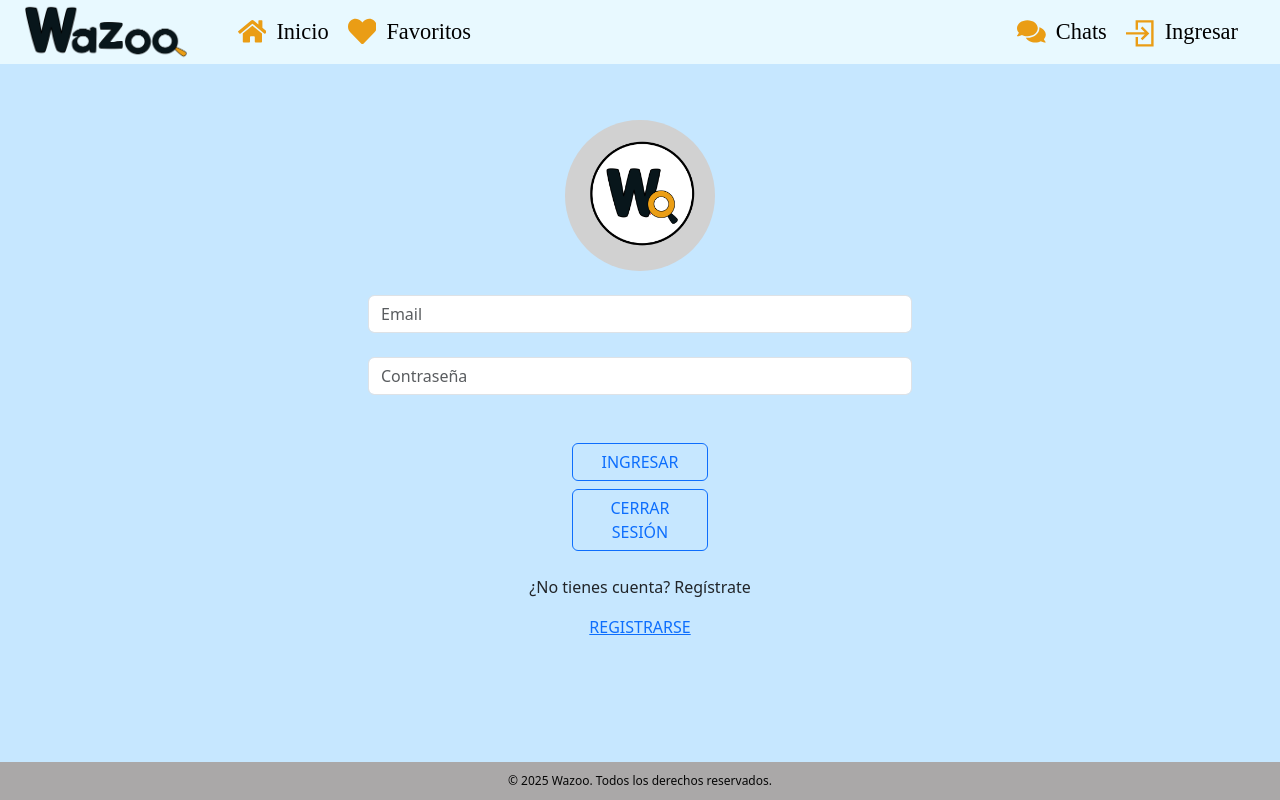
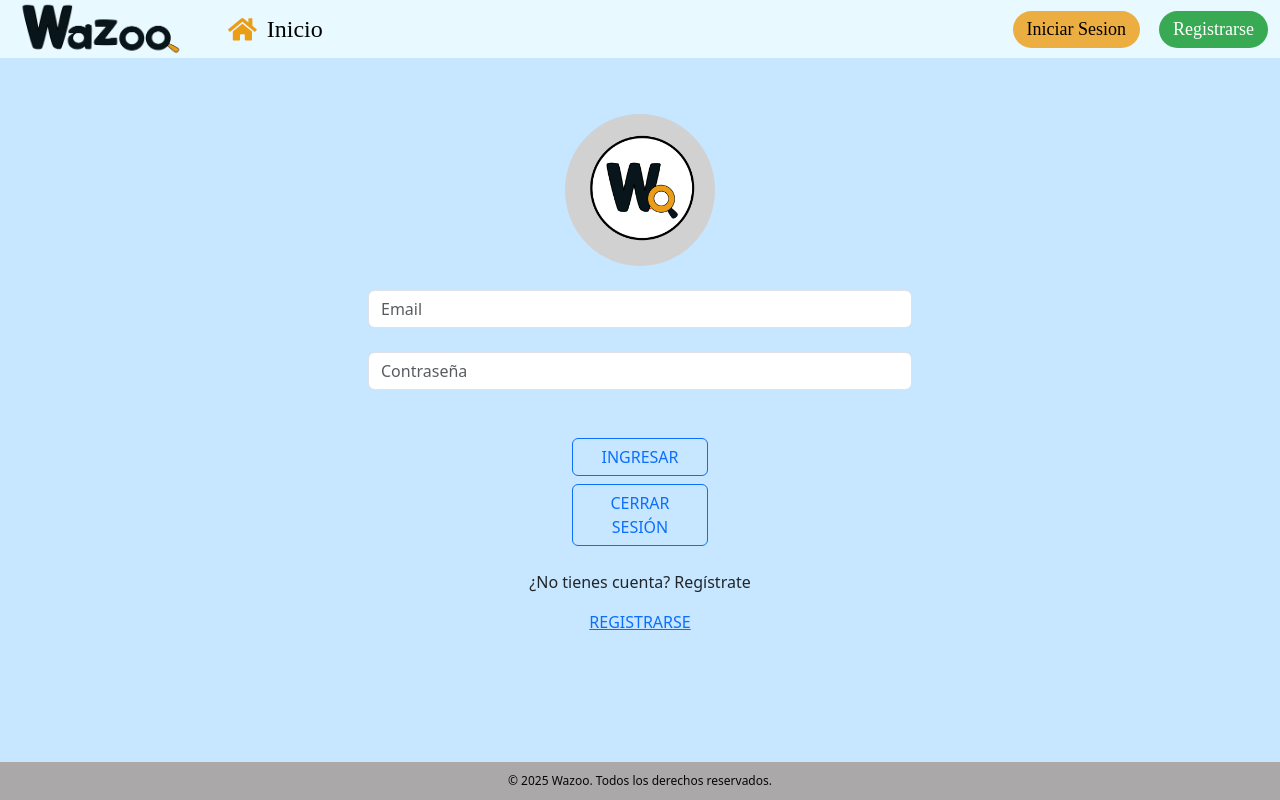
Before and after one commit to AndresTabor/proyecto-final-team1-front, a React (Vite) app: page /login in a window 1280 px wide. Built offline with nearby package versions, Linux system fonts and the light colour scheme; a web font is replaced by a local one.

Commit message:
añadido y eliminado iconos dependediendo del login y mejoras generales de la navbar

```diff
--- a/src/App.jsx
+++ b/src/App.jsx
@@ -16,9 +16,6 @@ import "react-toastify/dist/ReactToastify.css";
 import './App.css'
 import EditPostForm from './components/posts/EditPostForm';
 import { PublicProfile } from './views/PublicProfile';
-
-
-
 
 function App() {
 
--- a/src/components/navbar/NavBar.css
+++ b/src/components/navbar/NavBar.css
@@ -7,14 +7,11 @@
     left: 0;
     top: 0;
     z-index: 100;
-    /* font-family: "M PLUS Rounded 1c"; */
     font-family: "Calistoga";
 }
 
-/* Logo */
 .logo-letras img {
-    width: 9em;
-    padding: 2px;
+    width: 8em;
 }
 
 .left-items {
@@ -27,7 +24,7 @@
     display: flex;
     gap: 15px;
     margin-left: auto;
-    margin-right: 40px;
+    margin-right: 10px;
 }
 
 .navbar-top ul {
@@ -56,12 +53,14 @@
     display: flex;
     align-items: center;
     padding: 2px;
-    font-size: 1.4em;
+    font-size: 1.5em;
 }
 
 .navbar-top a:hover svg{
     transform: scale(1.2);
+    transition: all 0.3s ease;
 }
+
 
 a svg {
     font-size: 1.8rem;
@@ -77,6 +76,7 @@ a svg {
     bottom: 0;
     left: 0;
     z-index: 100;
+    padding: 5px;
 }
 
 .navbar-bottom ul {
@@ -91,8 +91,36 @@ a svg {
     color: #EA9D15;
 }
 
-.navbar-bottom a svg:hover{
-    color: black;
+.active-link-bottom svg{
+    color: black !important;
+    transform: scale(1.2);
+}
+
+button {
+    border-radius: 25px;
+    padding: 5px 14px;
+    border: none;
+    cursor: pointer;
+    transition: all 0.3s ease;
+    font-size: 18px;
+    background-color: #edae41;
+}
+
+button:hover {
+    background-color: #e39d24;
+    color: rgb(255, 255, 255);
+    transform: scale(1.05);
+}
+
+.register-button {
+    background-color: #39aa54;
+    color: white;
+}
+
+.register-button:hover {
+    background-color: #218838;
+    transform: translateY(-3px);
+    box-shadow: 0 4px 8px rgba(0, 0, 0, 0.2);
 }
 
 
--- a/src/components/navbar/NavBar.jsx
+++ b/src/components/navbar/NavBar.jsx
@@ -1,18 +1,18 @@
 import "./NavBar.css";
 import { Link, NavLink } from "react-router-dom";
 import { FaHome, FaHeart, FaComments, FaUserCircle } from "react-icons/fa";
+import { BiLogOut } from "react-icons/bi";
 import { GrLogin } from "react-icons/gr";
 import { useContext } from "react";
 import { Context } from "../../store/AppContext";
-
-const logo = "/src/assets/images/logo-wazoo.png";
+import logo from "/src/assets/images/logo-wazoo.png";
 
 export const NavBar = () => {
     const { store } = useContext(Context);
 
     return (
         <>
-            {/* navbar de arriba */}
+            {/* Navbar de arriba */}
             <nav className="navbar-top">
                 <ul>
                     <li className="logo-letras">
@@ -20,7 +20,6 @@ export const NavBar = () => {
                             <img src={logo} alt="Logo" />
                         </Link>
                     </li>
-
                     <div className="left-items">
                         <li>
                             <NavLink
@@ -35,73 +34,55 @@ export const NavBar = () => {
                                 to="/favorites"
                                 className={({ isActive }) => (isActive ? "active-link-top" : "")}
                             >
-                                <FaHeart /> Favoritos
+                                {store.user && store.user.id ? <span><FaHeart />Favoritos</span> : ""}
                             </NavLink>
                         </li>
                     </div>
-
                     <div className="right-items">
                         <li>
                             <NavLink
                                 to="/chats"
                                 className={({ isActive }) => (isActive ? "active-link-top" : "")}
                             >
-                                <FaComments /> Chats
+                                {store.user && store.user.id ? <span><FaComments />Chats</span> : ""}
                             </NavLink>
                         </li>
-                        <li>
-                            <NavLink
-                                to={store.user && store.user.id ? "/profile" : "/login"}
-                                className={({ isActive }) => (isActive ? "active-link" : "")}
-                            >
-                                {store.user && store.user.id ? (
-                                    <span>
-                                        <FaUserCircle />
-                                        Mi Perfil
-                                    </span>
-                                ) : (
-                                    <span>
-                                        <GrLogin />
-                                        Ingresar
-                                    </span>
-                                )}
-                            </NavLink>
-                        </li>
+                        {store.user && store.user.id ? "" : <li><NavLink ><button>Iniciar Sesion</button></NavLink></li>}
+                        {store.user && store.user.id ? "" : <li><NavLink><button className="register-button">Registrarse</button></NavLink></li>}
+                        {store.user && store.user.id ? <li><NavLink to = "/chats" className={({ isActive }) => (isActive ? "active-link-top" : "")}><FaComments />Chats</NavLink></li> : ""}
+                        {store.user && store.user.id ? <li><NavLink to = "/profile" className={({ isActive }) => (isActive ? "active-link-top" : "")}><FaUserCircle />Perfil</NavLink></li> : ""}
+                        {store.user && store.user.id ? <li><NavLink><BiLogOut />Cerrar Sesion</NavLink></li> : ""}
+
                     </div>
                 </ul>
             </nav>
 
-            {/* navbar de abajo */}
+            {/* Navbar de abajo */}
             <nav className="navbar-bottom">
                 <ul>
-                    <NavLink to="/">
-                        <a>
+                    <li>
+                        <NavLink to="/" className={({ isActive }) => (isActive ? "active-link-bottom" : "")}>
                             <FaHome />
-                        </a>
-                    </NavLink >
-                    <NavLink to="/favorites">
-                        <a>
+                        </NavLink>
+                    </li>
+                    <li>
+                        <NavLink to="/favorites" className={({ isActive }) => (isActive ? "active-link-bottom" : "")}>
                             <FaHeart />
-                        </a>
-                    </NavLink >
-                    <NavLink to="/chats">
-                        <a>
+                        </NavLink>
+                    </li>
+                    <li>
+                        <NavLink to="/chats" className={({ isActive }) => (isActive ? "active-link-bottom" : "")}>
                             <FaComments />
-                        </a>
-                    </NavLink >
-                    <NavLink
-                        to={store.user && store.user.id ? "/profile" : "/login"}
-                    >
-                        {store.user && store.user.id ? (
-                            <span>
-                                <FaUserCircle />
-                            </span>
-                        ) : (
-                            <span>
-                                <GrLogin />
-                            </span>
-                        )}
-                    </NavLink >
+                        </NavLink>
+                    </li>
+                    <li>
+                        <NavLink
+                            to={store.user && store.user.id ? "/profile" : "/login"}
+                            className={({ isActive }) => (isActive ? "active-link-bottom" : "")}
+                        >
+                            {store.user && store.user.id ? <FaUserCircle /> : <GrLogin />}
+                        </NavLink>
+                    </li>
                 </ul>
             </nav>
         </>
--- a/src/components/posts/PostsList.jsx
+++ b/src/components/posts/PostsList.jsx
@@ -19,6 +19,7 @@ const PostsList = () => {
             ...filters,
             [name]: value
         });
+        console.log(name,value)
     };
 
     const handleSearch = (e) => {
--- a/src/store/flux.js
+++ b/src/store/flux.js
@@ -5,7 +5,7 @@ import { db } from "../config/firebase-config";
 const getState = ({ getStore, getActions, setStore }) => {
 
 
-	const url = "https://musical-space-goldfish-x955x5wwjwqh6q7x-3000.app.github.dev/"
+	const url = "https://ideal-happiness-5g4rqr7vw576cvp5q-3000.app.github.dev"
     const url_posts = `${url}/posts`
 	const cloudUrl = 'https://api.cloudinary.com/v1_1/dzw2kegzu/upload';
 
```
